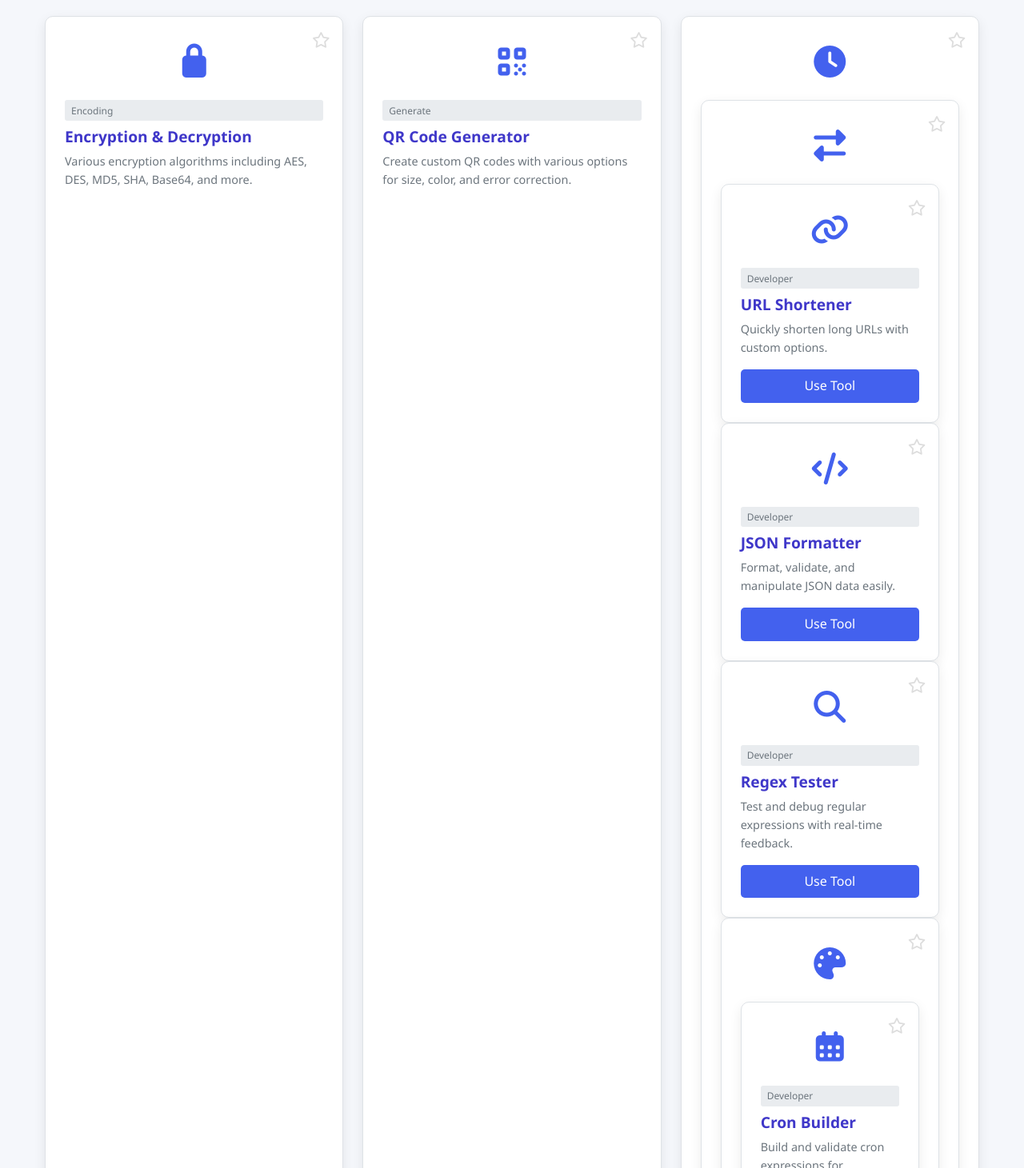
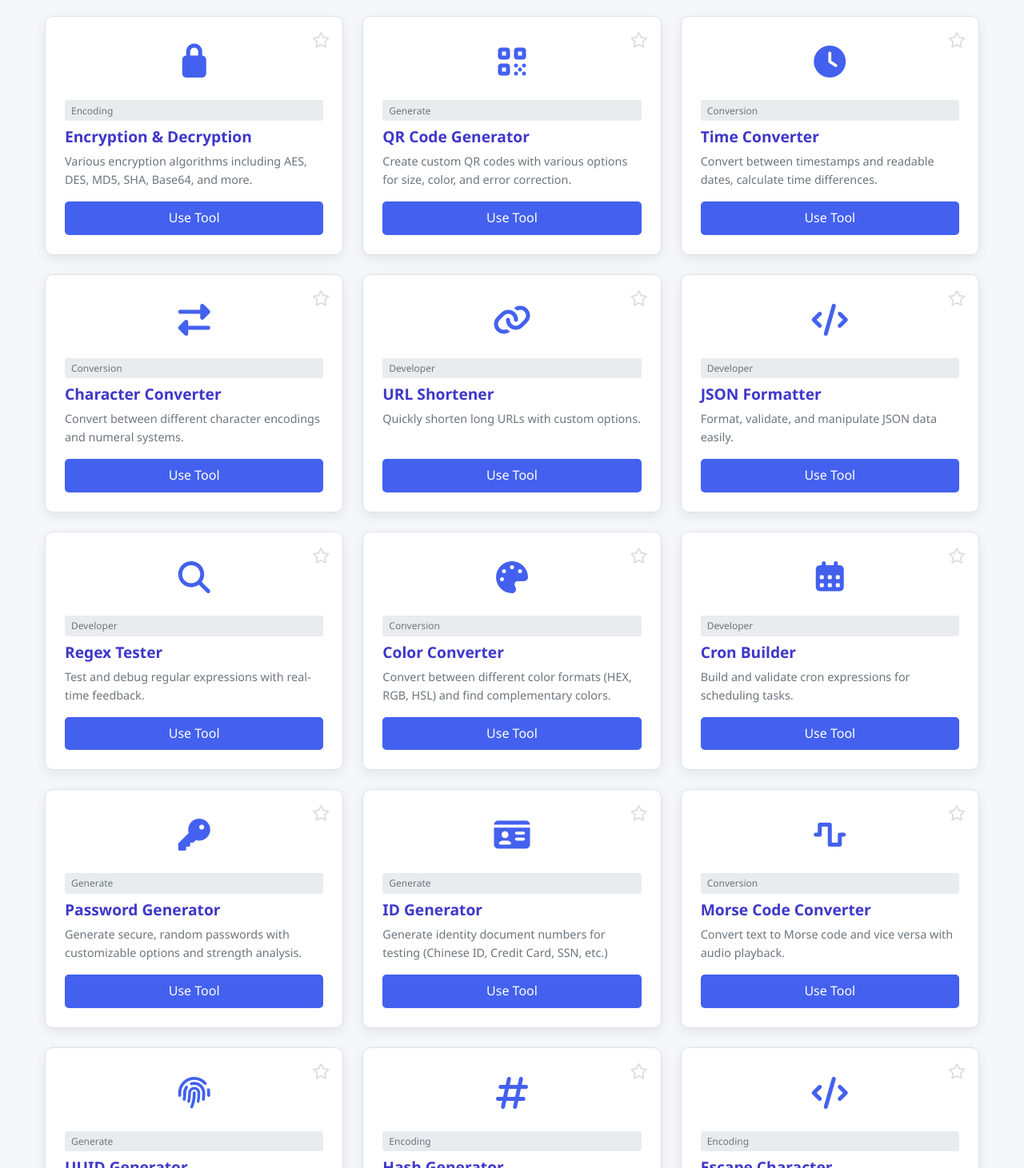
Before and after one commit to wangfeiwest2025/new-toolshub, a website: page public/index.html in a window 1280 px wide. Shown: the part 780-2241 px from the top of the page at 80% size. Drawn offline with nearby package versions, Linux system fonts and the light colour scheme.

Commit message:
Restore original index.html - fix broken HTML structure from sed damage

```diff
--- a/public/index.html
+++ b/public/index.html
@@ -518,11 +518,21 @@
                 <div class="tool-card" data-category="convert" data-name="time timestamp date converter">
                     <button class="favorite-btn" title="Add to favorites"><i class="far fa-star"></i></button>
                     <div class="tool-icon"><i class="fas fa-clock"></i></div>
+                    <span class="tool-category">Conversion</span>
+                    <h3 class="tool-title">Time Converter</h3>
+                    <p class="tool-description">Convert between timestamps and readable dates, calculate time differences.</p>
+                    <a href="/tools/time-converter" class="tool-link">Use Tool</a>
+                </div>
 
                 <!-- Character Converter -->
                 <div class="tool-card" data-category="convert" data-name="character encoding charset ascii unicode">
                     <button class="favorite-btn" title="Add to favorites"><i class="far fa-star"></i></button>
                     <div class="tool-icon"><i class="fas fa-exchange-alt"></i></div>
+                    <span class="tool-category">Conversion</span>
+                    <h3 class="tool-title">Character Converter</h3>
+                    <p class="tool-description">Convert between different character encodings and numeral systems.</p>
+                    <a href="/tools/character-converter" class="tool-link">Use Tool</a>
+                </div>
 
                 <!-- URL Shortener -->
                 <div class="tool-card" data-category="dev" data-name="url short link">
@@ -558,6 +568,11 @@
                 <div class="tool-card" data-category="convert" data-name="color hex rgb hsl converter">
                     <button class="favorite-btn" title="Add to favorites"><i class="far fa-star"></i></button>
                     <div class="tool-icon"><i class="fas fa-palette"></i></div>
+                    <span class="tool-category">Conversion</span>
+                    <h3 class="tool-title">Color Converter</h3>
+                    <p class="tool-description">Convert between different color formats (HEX, RGB, HSL) and find complementary colors.</p>
+                    <a href="/tools/color-converter" class="tool-link">Use Tool</a>
+                </div>
 
                 <!-- Cron Expression Builder -->
                 <div class="tool-card" data-category="dev" data-name="cron scheduler job">
@@ -593,6 +608,11 @@
                 <div class="tool-card" data-category="convert" data-name="morse code audio sound">
                     <button class="favorite-btn" title="Add to favorites"><i class="far fa-star"></i></button>
                     <div class="tool-icon"><i class="fas fa-wave-square"></i></div>
+                    <span class="tool-category">Conversion</span>
+                    <h3 class="tool-title">Morse Code Converter</h3>
+                    <p class="tool-description">Convert text to Morse code and vice versa with audio playback.</p>
+                    <a href="/tools/morse-code" class="tool-link">Use Tool</a>
+                </div>
 
                 <!-- UUID Generator -->
                 <div class="tool-card" data-category="generate" data-name="uuid guid identifier">
@@ -625,7 +645,8 @@
                 </div>
 
 
-                <!-- Coordinate Converter -->
+
+<!-- Coordinate Converter -->
                 <div class="tool-card" data-category="convert" data-name="coordinate gps wgs84 gcj02 bd09 map">
                     <button class="favorite-btn" title="Add to favorites"><i class="far fa-star"></i></button>
                     <div class="tool-icon"><i class="fas fa-map-marker-alt"></i></div>
```
